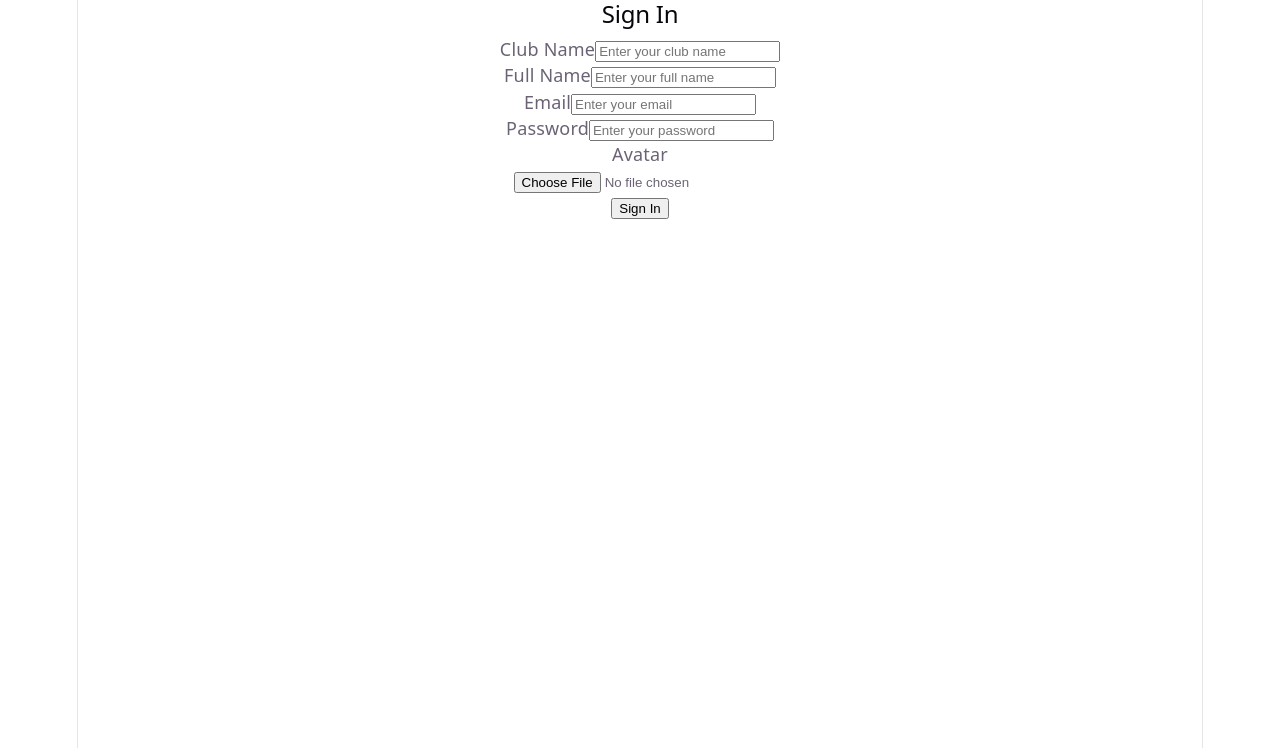
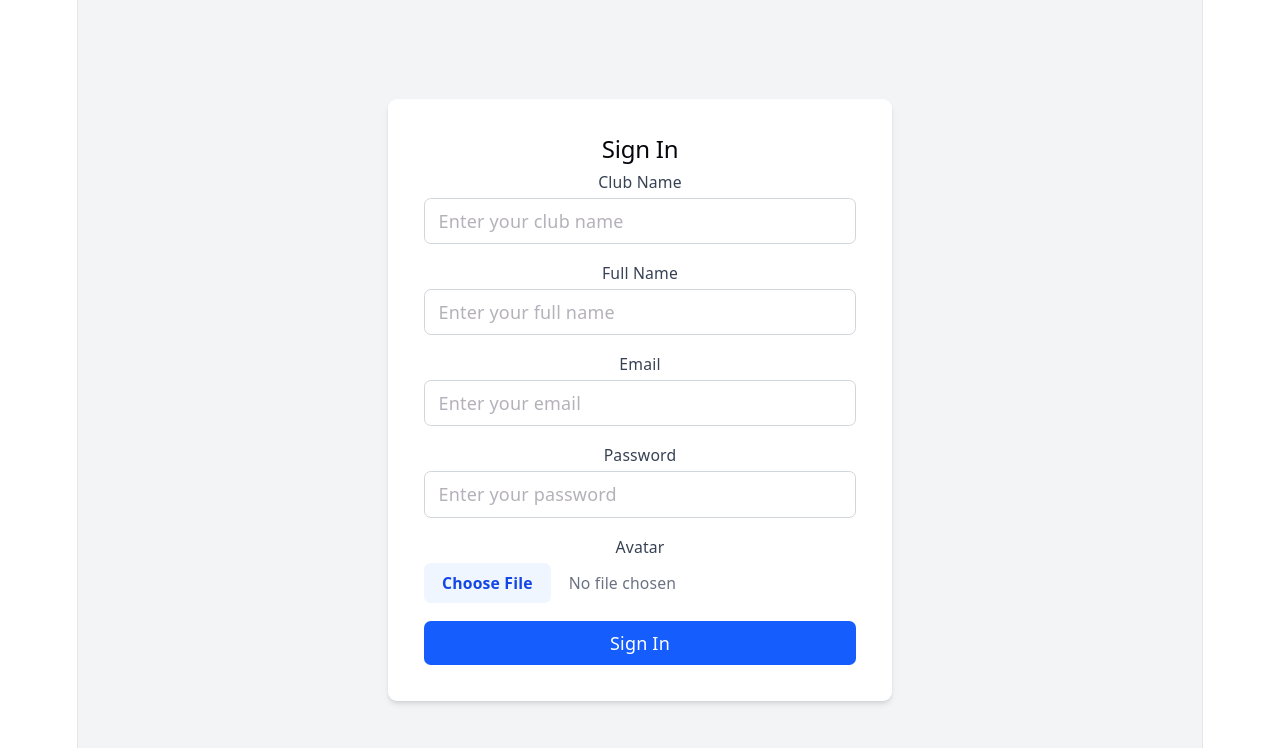
Before and after one commit to IngSoft1-futbot/futbot-frontend, a React (Vite) app: page / in a window 1280 px wide. Shown: the top 748 px of the page. Built offline with nearby package versions, Linux system fonts and the light colour scheme.

Commit message:
SCRUM-99 Added tailwind as dependency and config files

```diff
--- a/package.json
+++ b/package.json
@@ -10,8 +10,10 @@
     "preview": "vite preview"
   },
   "dependencies": {
+    "@tailwindcss/vite": "^4.3.3",
     "react": "^19.2.8",
-    "react-dom": "^19.2.8"
+    "react-dom": "^19.2.8",
+    "tailwindcss": "^4.3.3"
   },
   "devDependencies": {
     "@babel/core": "^7.29.7",
--- a/src/App.css
+++ b/src/App.css
@@ -1,3 +1,4 @@
+
 .counter {
   font-size: 16px;
   padding: 5px 10px;
--- a/src/index.css
+++ b/src/index.css
@@ -1,3 +1,5 @@
+@import "tailwindcss";
+
 :root {
   --text: #6b6375;
   --text-h: #08060d;
--- /dev/null
+++ b/tailwind.config.js
@@ -0,0 +1,8 @@
+/** @type {import('tailwindcss').Config} */
+export default {
+    content: ["./src/**/*.{html,js,ts,tsx}"],
+  theme: {
+    extend: {},
+  },
+  plugins: [],
+}
--- a/vite.config.ts
+++ b/vite.config.ts
@@ -1,11 +1,14 @@
 import react, { reactCompilerPreset } from '@vitejs/plugin-react'
 import babel from '@rolldown/plugin-babel'
+import tailwindcss from '@tailwindcss/vite'
 import { defineConfig } from 'vite'
+
 
 // https://vite.dev/config/
 export default defineConfig({
   plugins: [
     react(),
+    tailwindcss(),
     babel({ presets: [reactCompilerPreset()] })
   ],
 })
```
